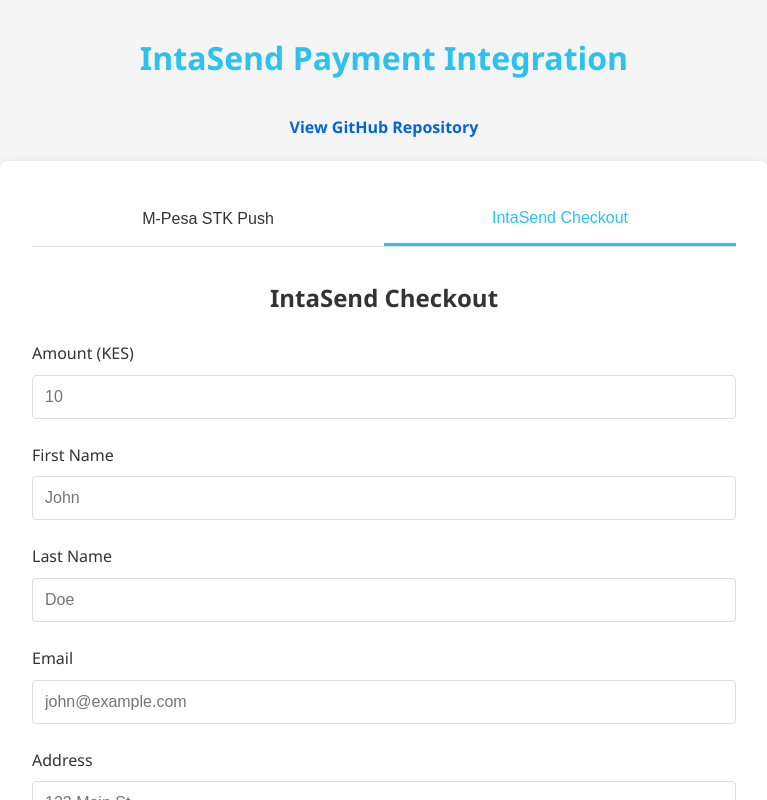
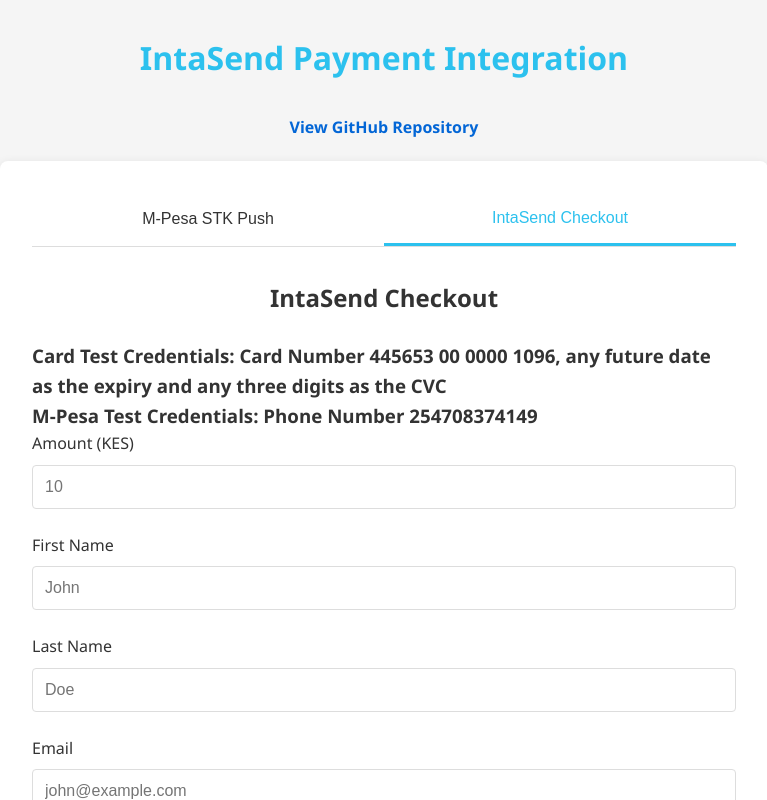
Before and after one commit to FelixOgero/intasend-payment-api-integration, a React (Vite) app in the folder client/: page / in a window 1280 px wide. Both pictures are taken after a click on the button "IntaSend Checkout". Shown: the top 800 px of the page, without its empty margins (256-1023 px from the left). Built offline with nearby package versions, Linux system fonts and the light colour scheme.

Commit message:
further changes

```diff
--- a/client/src/components/PaymentForm.jsx
+++ b/client/src/components/PaymentForm.jsx
@@ -484,6 +484,8 @@
       ) : (
         <form onSubmit={handleCheckoutSubmit} className="payment-form">
           <h2>IntaSend Checkout</h2>
+          <h3>Card Test Credentials: Card Number 445653 00 0000 1096, any future date as the expiry and any three digits as the CVC</h3>
+          <h3>M-Pesa Test Credentials: Phone Number 254708374149</h3>
 
           <div className="form-group">
             <label htmlFor="amount">Amount (KES)</label>
```
